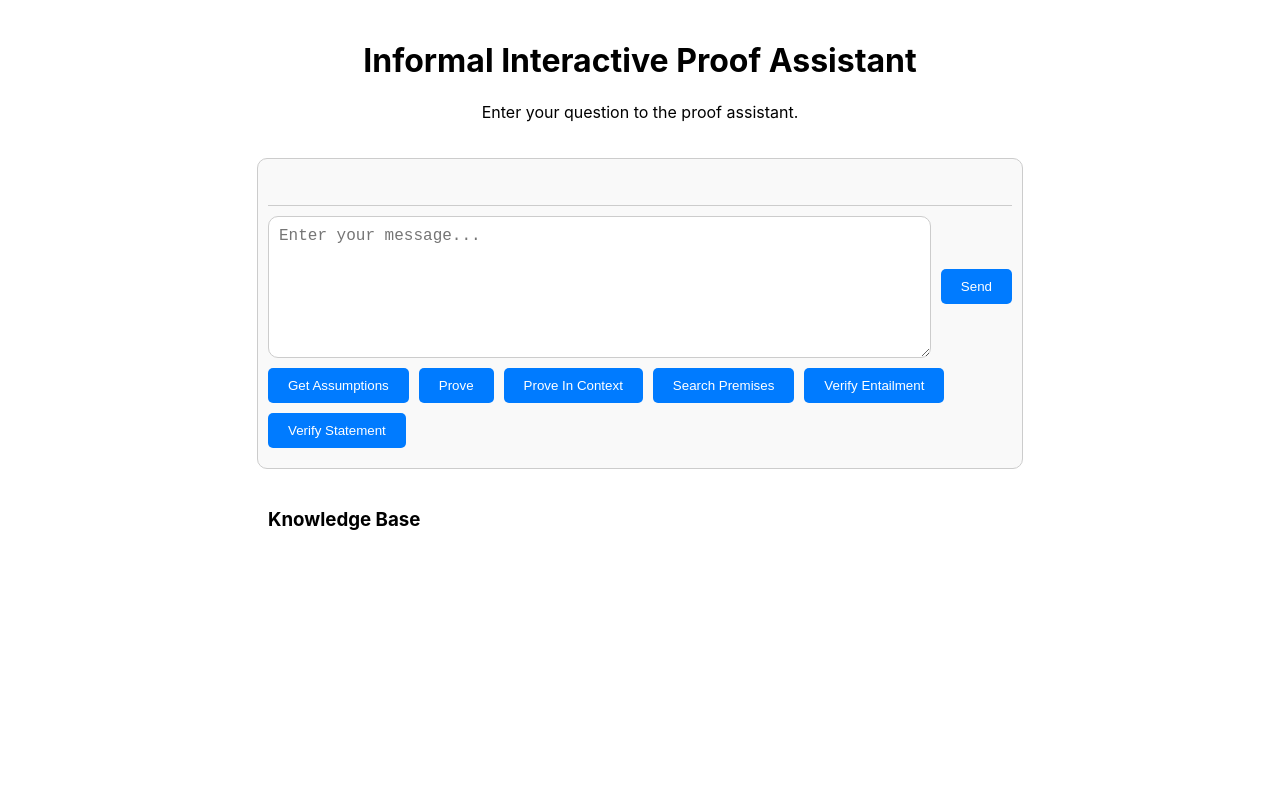
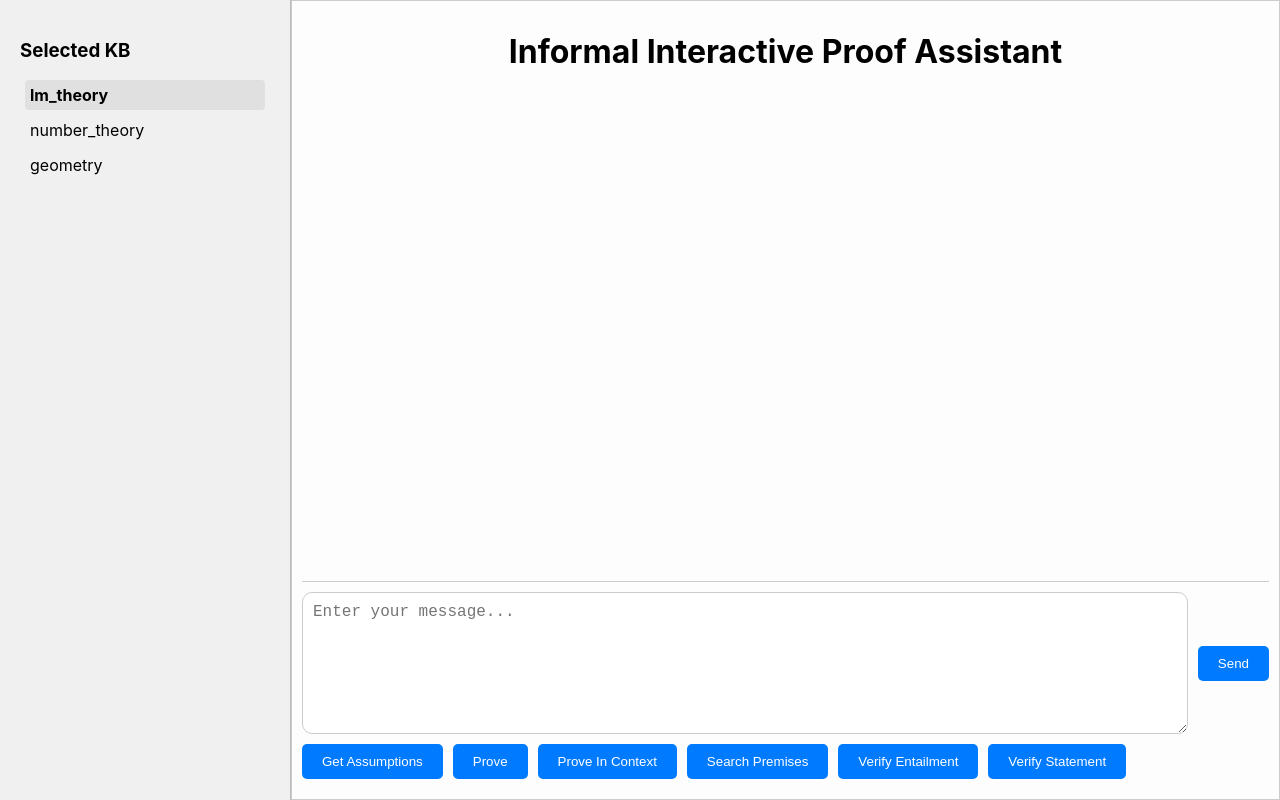
Before and after one commit to SL2000s/iipa_frontend, a React (Create React App) app: page / in a window 1280 px wide. Built offline with nearby package versions, Linux system fonts and the light colour scheme.

Commit message:
Add KB panel to left in frontend

```diff
--- a/src/App.css
+++ b/src/App.css
@@ -46,20 +46,20 @@
 /* General layout */
 .app-container {
   display: flex;
-  flex-direction: column;
-  align-items: center;
-  padding: 20px;
+  height: 100vh;
 }
 
 .chat-container {
   width: 60%;
   border: 1px solid #ccc;
-  border-radius: 10px;
+  border-radius: 0px;
   padding: 10px;
-  background-color: #f9f9f9;
+  /* background-color: #f9f9f9; */
+  background-color: #fdfdfd;
   display: flex;
   flex-direction: column;
-  max-height: 700px;
+  flex: 1;
+  display: flex;
 }
 
 /* Chat history section */
@@ -110,6 +110,7 @@
   height: 120px;
   font-size: 16px;
   resize: vertical; /* Allows users to resize vertically but not horizontally */
+  /* background-color: #f9f9f9; */
 }
 
 .loading-spinner {
@@ -144,15 +145,37 @@ button:hover {
   margin-bottom: 10px;
 }
 
-/* Knowledge base viewer */
+
+/* KB panel */
 .kb-viewer {
-  margin-top: 20px;
-  width: 60%;
+  width: 250px;
+  border-right: 1px solid #bbb;
+  background-color: #f0f0f0;
+  padding: 20px;
+  overflow-y: auto;
 }
 
-.kb-viewer ul {
-  list-style-type: none;
-  padding: 0;
+.kb-item {
+  cursor: pointer;
+  padding: 10px;
+  background-color: #f0f0f0;
+  margin-bottom: 5px;
+  border-radius: 4px;
+  transition: background-color 0.3s ease;
+}
+
+.kb-item:hover {
+  background-color: #e0e0e0;
+}
+
+.kb-item {
+  margin: 5px;
+  padding: 5px;
+}
+
+.kb-item.active {
+  background-color: #e0e0e0;
+  font-weight: bold;
 }
 
 /* New chat button */
--- a/src/App.js
+++ b/src/App.js
@@ -4,15 +4,14 @@ import { submitPrompt } from "./services/promptService";
 import ReactMarkdown from 'react-markdown';
 import remarkMath from 'remark-math';
 import rehypeKatex from 'rehype-katex';
-import ClipLoader from "react-spinners/ClipLoader";  // Import the ClipLoader spinner
+import ClipLoader from "react-spinners/ClipLoader";
 
 function App() {
   const [input, setInput] = useState('');
-  const [kb, setKb] = useState([]);  // Knowledge Base will be a list of premises or proofs
-  const [chatHistory, setChatHistory] = useState([]);  // State to store chat history
-  const [isLoading, setIsLoading] = useState(false);  // New state to track loading
-
-  // Create a ref for the chat history container
+  const [kb, setKb] = useState(['lm_theory', 'number_theory', 'geometry']);  // List of KBs
+  const [selectedKb, setSelectedKb] = useState('lm_theory');  // Active KB
+  const [chatHistory, setChatHistory] = useState([]);
+  const [isLoading, setIsLoading] = useState(false);
   const chatHistoryRef = useRef(null);
 
   const chooseTactic = (tactic) => {
@@ -32,23 +31,23 @@ function App() {
   };
 
   const handleSubmit = async () => {
-    if (input.trim() === "") return; // Prevent empty submissions
+    if (input.trim() === "") return;
 
-    setIsLoading(true);  // Start loading before making API call
+    setIsLoading(true);
     try {
-      const response = await submitPrompt(input, chatHistory);  // Wait for the Promise to resolve
+      const response = await submitPrompt(input, chatHistory);
       setChatHistory([...chatHistory, { prompt: input, answer: response.answer }]);
       setInput('');
     } catch (error) {
-      setChatHistory([...chatHistory, { prompt: input, answer: 'Error while processing the prompt.' }]);  // TODO: pop-up message instead of adding to history
+      setChatHistory([...chatHistory, { prompt: input, answer: 'Error while processing the prompt.' }]);
     }
-    setIsLoading(false);  // Stop loading once the response is received or error occurs
+    setIsLoading(false);
   };
 
   const handleKeyDown = (event) => {
     if (event.key === 'Enter' && !event.shiftKey) {
-      event.preventDefault();  // Prevents default Enter behavior (new line)
-      handleSubmit();  // Call the submit function
+      event.preventDefault();
+      handleSubmit();
     }
   };
 
@@ -58,23 +57,24 @@ function App() {
   };
 
   const handleClearInput = () => {
-    setInput(''); // Clear the input field
+    setInput('');
   };
 
-  // Effect to scroll to the bottom of the chat history
+  const handleKbSelect = (kbName) => {
+    setSelectedKb(kbName);  // Update selected KB
+  };
+
   useEffect(() => {
     if (chatHistoryRef.current) {
       chatHistoryRef.current.scrollTop = chatHistoryRef.current.scrollHeight;
     }
-  }, [chatHistory]); // Runs every time chatHistory changes
+  }, [chatHistory]);
 
   const preprocessLatex = (text) => {
-    // Replace block-level LaTeX delimiters \[ \] with $$ $$
     const blockProcessedContent = text.replace(
       /\\\[[\s\n]*(.*?)[\s\n]*\\\]/gs,
       (_, equation) => `\n$$${equation}$$\n`,
     );
-    // Replace inline LaTeX delimiters \( \) with $ $
     const inlineProcessedContent = blockProcessedContent.replace(
       /\\\((.*?)\\\)/gs,
       (_, equation) => `$${equation}$`,
@@ -84,12 +84,29 @@ function App() {
 
   return (
     <div className="app-container">
-      <div className="title">
-        <h1>Informal Interactive Proof Assistant</h1>
-        <p>Enter your question to the proof assistant.</p>
+
+      {/* KB Viewer */}
+      <div className="kb-viewer">
+        {/* <h1><a href="/">IIPA</a></h1> */}
+        <h3>Selected KB</h3>
+
+          {kb.map((item, index) => (
+            <p
+              key={index}
+              className={`kb-item ${selectedKb === item ? 'active' : ''}`}
+              onClick={() => handleKbSelect(item)}
+            >
+              {item}
+            </p>
+          ))}
       </div>
+
+      {/* Chat Area */}
       <div className="chat-container">
-        {/* Chat History */}
+        <div className="title">
+          <h1>Informal Interactive Proof Assistant</h1>
+        </div>
+
         <div className="chat-history" ref={chatHistoryRef}>
           <ul>
             {chatHistory.map((chat, index) => (
@@ -111,7 +128,6 @@ function App() {
           </ul>
         </div>
 
-        {/* Input Area */}
         <div className="input-area">
           <textarea
             className="input-textarea"
@@ -119,24 +135,16 @@ function App() {
             onChange={(e) => setInput(e.target.value)}
             onKeyDown={handleKeyDown}
             placeholder="Enter your message..."
-            disabled={isLoading}  // Disable input while loading
+            disabled={isLoading}
           />
           <button onClick={handleSubmit} disabled={isLoading}>Send</button>
           {isLoading && (
-              <div className="loading-spinner">
-                <ClipLoader color={"#123abc"} loading={isLoading} size={50} />
-              </div>
+            <div className="loading-spinner">
+              <ClipLoader color={"#123abc"} loading={isLoading} size={50} />
+            </div>
           )}
         </div>
 
-        {/* Loading Spinner */}
-        {isLoading && (
-          <div className="loading-spinner">
-            <ClipLoader color={"#123abc"} loading={isLoading} size={50} />
-          </div>
-        )}
-
-        {/* Tactics Buttons */}
         <div className="command-menu">
           <div className="tactics-buttons">
             <button onClick={() => chooseTactic('expandAssumptions')} disabled={isLoading}>Get Assumptions</button>
@@ -148,15 +156,6 @@ function App() {
           </div>
         </div>
       </div>
-
-      <div className="kb-viewer">
-        <h3>Knowledge Base</h3>
-        <ul>
-          {kb.map((item, index) => (
-            <li key={index}>{item}</li>
-          ))}
-        </ul>
-      </div>
     </div>
   );
 }
```
